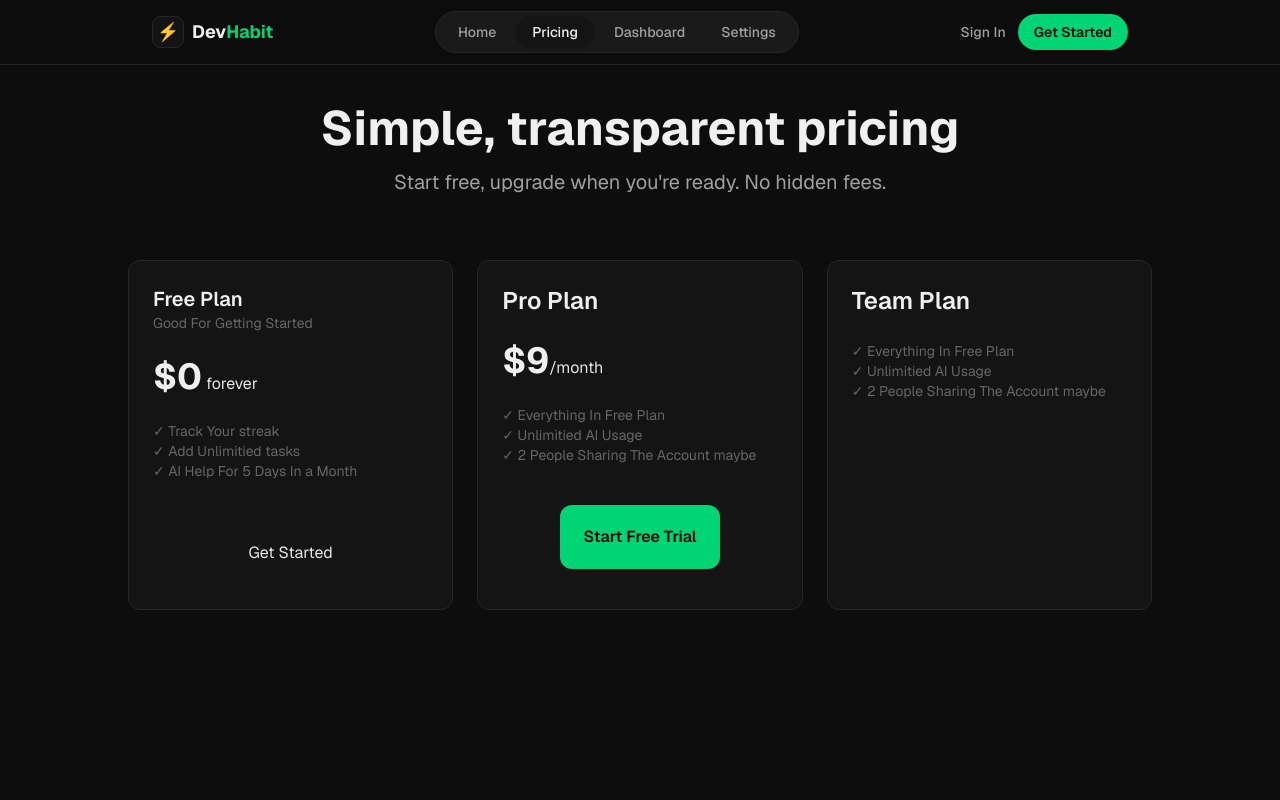
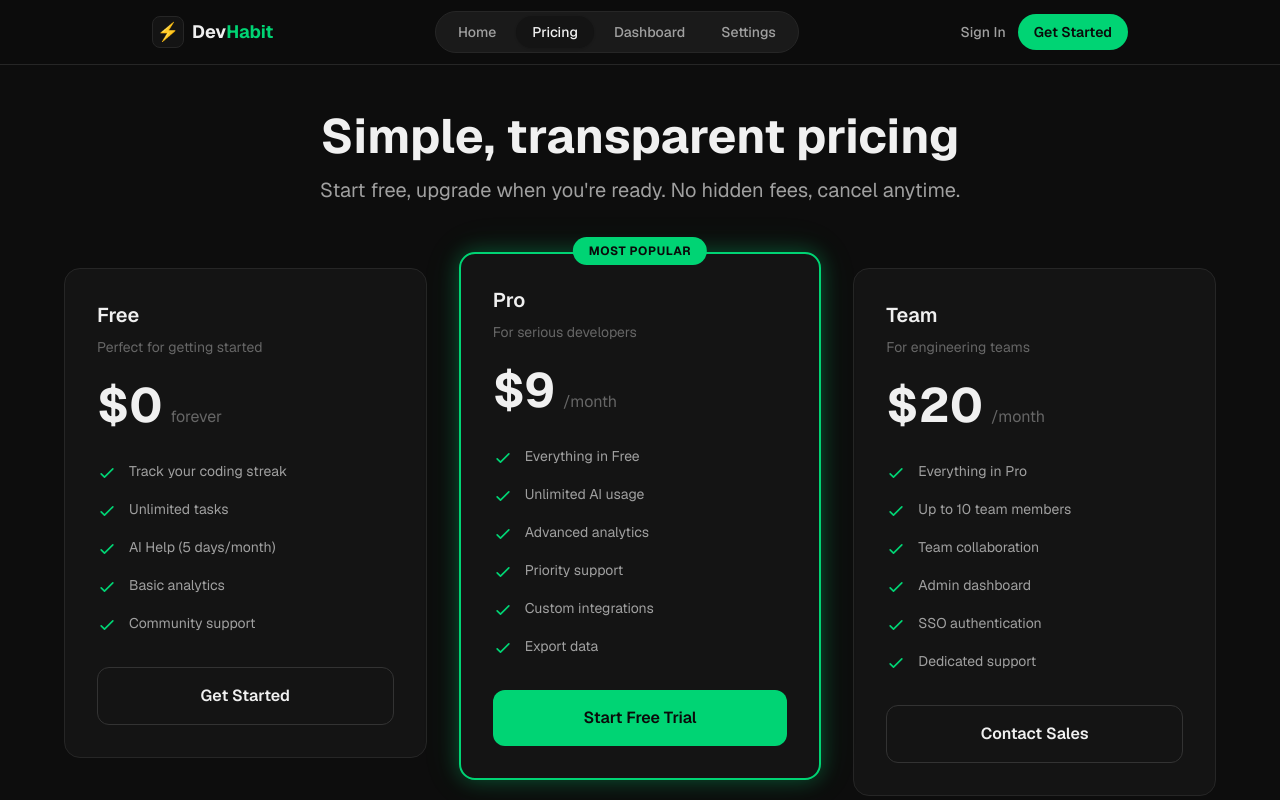
Before and after one commit to angryCar80/Dev-Habit, a Next.js app: page /pricing in a window 1280 px wide. Shown: the top 800 px of the page. Built offline with nearby package versions, Linux system fonts and the light colour scheme.

Commit message:
feat: made the pricing page look better!

```diff
--- a/app/pricing/page.tsx
+++ b/app/pricing/page.tsx
@@ -1,95 +1,146 @@
 export default function Pricing() {
+  const features = {
+    free: [
+      "Track your coding streak",
+      "Unlimited tasks",
+      "AI Help (5 days/month)",
+      "Basic analytics",
+      "Community support"
+    ],
+    pro: [
+      "Everything in Free",
+      "Unlimited AI usage",
+      "Advanced analytics",
+      "Priority support",
+      "Custom integrations",
+      "Export data"
+    ],
+    team: [
+      "Everything in Pro",
+      "Up to 10 team members",
+      "Team collaboration",
+      "Admin dashboard",
+      "SSO authentication",
+      "Dedicated support"
+    ]
+  };
+
   return (
-    <>
-      <div className="text-center mb-16 mt-10">
+    <div className="min-h-screen px-6 py-12">
+      {/* Header */}
+      <div className="text-center mb-16">
         <h1 className="text-4xl md:text-5xl font-bold text-primary mb-4">
           Simple, transparent pricing
         </h1>
         <p className="text-xl text-secondary max-w-2xl mx-auto">
-          Start free, upgrade when you're ready. No hidden fees.
+          Start free, upgrade when you&apos;re ready. No hidden fees, cancel anytime.
         </p>
       </div>
 
-      {/* Cards */}
-      <div className="max-w-5xl mx-auto mt-10 grid grid-cols-1 md:grid-cols-3 gap-6 ">
-        <div className="feature-card bg-surface p-6 rounded-xl border border-subtle hover:border-accent transition-all duration-300 group text-left">
-          <div className="mb-6 ">
-            <h1 className="text-xl text-primary font-semibold ">
-              Free Plan
-            </h1>
-            <p className="text-muted text-sm">
-              Good For Getting Started
-            </p>
+      {/* Pricing Cards */}
+      <div className="max-w-6xl mx-auto grid grid-cols-1 md:grid-cols-3 gap-8 items-start">
+        {/* Free Plan */}
+        <div className="bg-surface rounded-2xl border border-subtle p-8 hover:border-default transition-all duration-300">
+          <div className="mb-6">
+            <h2 className="text-xl font-semibold text-primary mb-2">Free</h2>
+            <p className="text-muted text-sm">Perfect for getting started</p>
+          </div>
+
+          <div className="mb-8">
+            <span className="text-5xl font-bold text-primary">$0</span>
+            <span className="text-muted ml-2">forever</span>
+          </div>
+
+          <ul className="space-y-4 mb-8">
+            {features.free.map((feature, i) => (
+              <li key={i} className="flex items-start gap-3">
+                <svg className="w-5 h-5 text-accent mt-0.5 flex-shrink-0" fill="none" stroke="currentColor" viewBox="0 0 24 24">
+                  <path strokeLinecap="round" strokeLinejoin="round" strokeWidth={2} d="M5 13l4 4L19 7" />
+                </svg>
+                <span className="text-secondary text-sm">{feature}</span>
+              </li>
+            ))}
+          </ul>
+
+          <button className="w-full py-4 px-6 rounded-xl border border-default text-primary font-semibold hover:bg-elevated transition-colors duration-300">
+            Get Started
+          </button>
+        </div>
+
+        {/* Pro Plan - Featured */}
+        <div className="bg-surface rounded-2xl border-2 border-accent p-8 relative glow-primary transform md:-translate-y-4">
+          {/* Popular Badge */}
+          <div className="absolute -top-4 left-1/2 -translate-x-1/2">
+            <span className="bg-accent text-on-accent text-xs font-bold px-4 py-1.5 rounded-full uppercase tracking-wider">
+              Most Popular
+            </span>
           </div>
 
           <div className="mb-6">
-            <span className="text-4xl font-bold text-primary">
-              $0
-            </span>
-            <span> forever</span>
+            <h2 className="text-xl font-semibold text-primary mb-2">Pro</h2>
+            <p className="text-muted text-sm">For serious developers</p>
           </div>
 
-          <p className="text-muted text-sm">
-            ✓ Track Your streak
-          </p>
-          <p className="text-muted text-sm">
-            ✓ Add Unlimitied tasks
-          </p>
-          <p className="text-muted text-sm">
-            ✓ AI Help For 5 Days In a Month
-          </p>
+          <div className="mb-8">
+            <span className="text-5xl font-bold text-primary">$9</span>
+            <span className="text-muted ml-2">/month</span>
+          </div>
 
-          <div className="flex justify-center">
-            <button
-              className={"relative w-40 h-16 transition-colors duration-300  focus:outline-none focus:ring-accent overflow-hidden mt-10 cursor-pointer text-center rounded-xl "}
-            >Get Started</button>
-          </div>
+          <ul className="space-y-4 mb-8">
+            {features.pro.map((feature, i) => (
+              <li key={i} className="flex items-start gap-3">
+                <svg className="w-5 h-5 text-accent mt-0.5 flex-shrink-0" fill="none" stroke="currentColor" viewBox="0 0 24 24">
+                  <path strokeLinecap="round" strokeLinejoin="round" strokeWidth={2} d="M5 13l4 4L19 7" />
+                </svg>
+                <span className="text-secondary text-sm">{feature}</span>
+              </li>
+            ))}
+          </ul>
+
+          <button className="w-full py-4 px-6 rounded-xl bg-accent text-on-accent font-semibold hover:opacity-90 transition-opacity duration-300">
+            Start Free Trial
+          </button>
         </div>
 
-        <div className="feature-card bg-surface p-6 rounded-xl border border-subtle hover:border-accent transition-all duration-300 group cursor-pointer text-left">
-          <h1 className="text-2xl text-primary font-semibold mb-6">
-            Pro Plan
-          </h1>
+        {/* Team Plan */}
+        <div className="bg-surface rounded-2xl border border-subtle p-8 hover:border-default transition-all duration-300">
           <div className="mb-6">
-            <span className="text-4xl font-bold text-primary">
-              $9
-            </span>
-            <span>/month</span>
+            <h2 className="text-xl font-semibold text-primary mb-2">Team</h2>
+            <p className="text-muted text-sm">For engineering teams</p>
           </div>
-          <p className="text-muted text-sm">
-            ✓ Everything In Free Plan
-          </p>
-          <p className="text-muted text-sm">
-            ✓ Unlimitied AI Usage
-          </p>
-          <p className="text-muted text-sm">
-            ✓ 2 People Sharing The Account maybe
-          </p>
 
-          <div className="flex justify-center">
-            <button
-              className={"relative w-40 h-16 transition-colors duration-300 focus:outline-none focus:ring-accent overflow-hidden mt-10 cursor-pointer text-center bg-accent text-on-accent font-semibold rounded-xl hover:opacity-90 transition-opacity"}
-            >
-              Start Free Trial
-            </button>
+          <div className="mb-8">
+            <span className="text-5xl font-bold text-primary">$20</span>
+            <span className="text-muted ml-2">/month</span>
           </div>
-        </div>
 
-        <div className="feature-card bg-surface p-6 rounded-xl border border-subtle hover:border-accent transition-all duration-300 group cursor-pointer text-left">
-          <h1 className="text-2xl text-primary font-semibold mb-6">
-            Team Plan
-          </h1>
-          <p className="text-muted text-sm">
-            ✓ Everything In Free Plan
-          </p>
-          <p className="text-muted text-sm">
-            ✓ Unlimitied AI Usage
-          </p>
-          <p className="text-muted text-sm">
-            ✓ 2 People Sharing The Account maybe
-          </p>
+          <ul className="space-y-4 mb-8">
+            {features.team.map((feature, i) => (
+              <li key={i} className="flex items-start gap-3">
+                <svg className="w-5 h-5 text-accent mt-0.5 flex-shrink-0" fill="none" stroke="currentColor" viewBox="0 0 24 24">
+                  <path strokeLinecap="round" strokeLinejoin="round" strokeWidth={2} d="M5 13l4 4L19 7" />
+                </svg>
+                <span className="text-secondary text-sm">{feature}</span>
+              </li>
+            ))}
+          </ul>
+
+          <button className="w-full py-4 px-6 rounded-xl border border-default text-primary font-semibold hover:bg-elevated transition-colors duration-300">
+            Contact Sales
+          </button>
         </div>
       </div>
-    </>
+
+      {/* Trust Section */}
+      <div className="max-w-4xl mx-auto mt-20 text-center">
+        <p className="text-muted text-sm mb-6">Trusted by developers at</p>
+        <div className="flex justify-center items-center gap-8 opacity-50">
+          <span className="text-secondary font-semibold">Stripe</span>
+          <span className="text-secondary font-semibold">Vercel</span>
+          <span className="text-secondary font-semibold">Linear</span>
+          <span className="text-secondary font-semibold">Notion</span>
+        </div>
+      </div>
+    </div>
   );
 }
```
